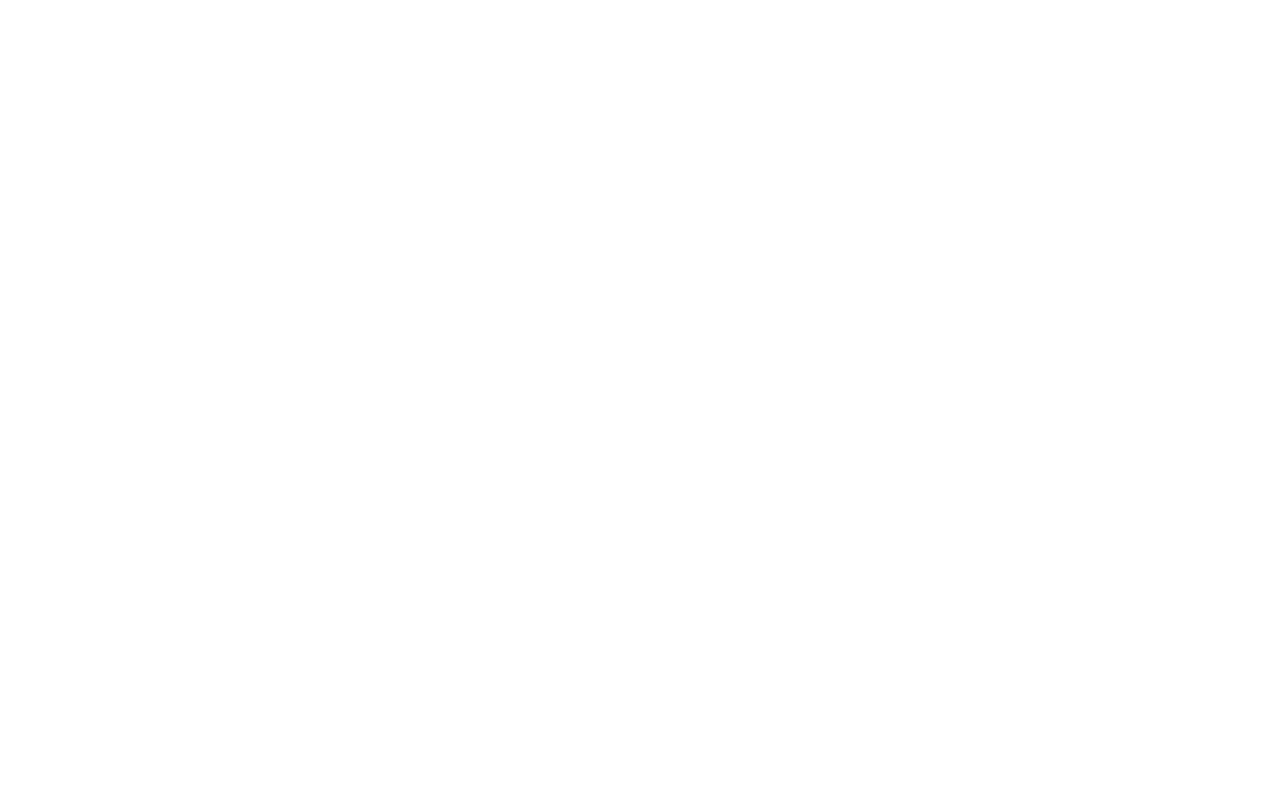
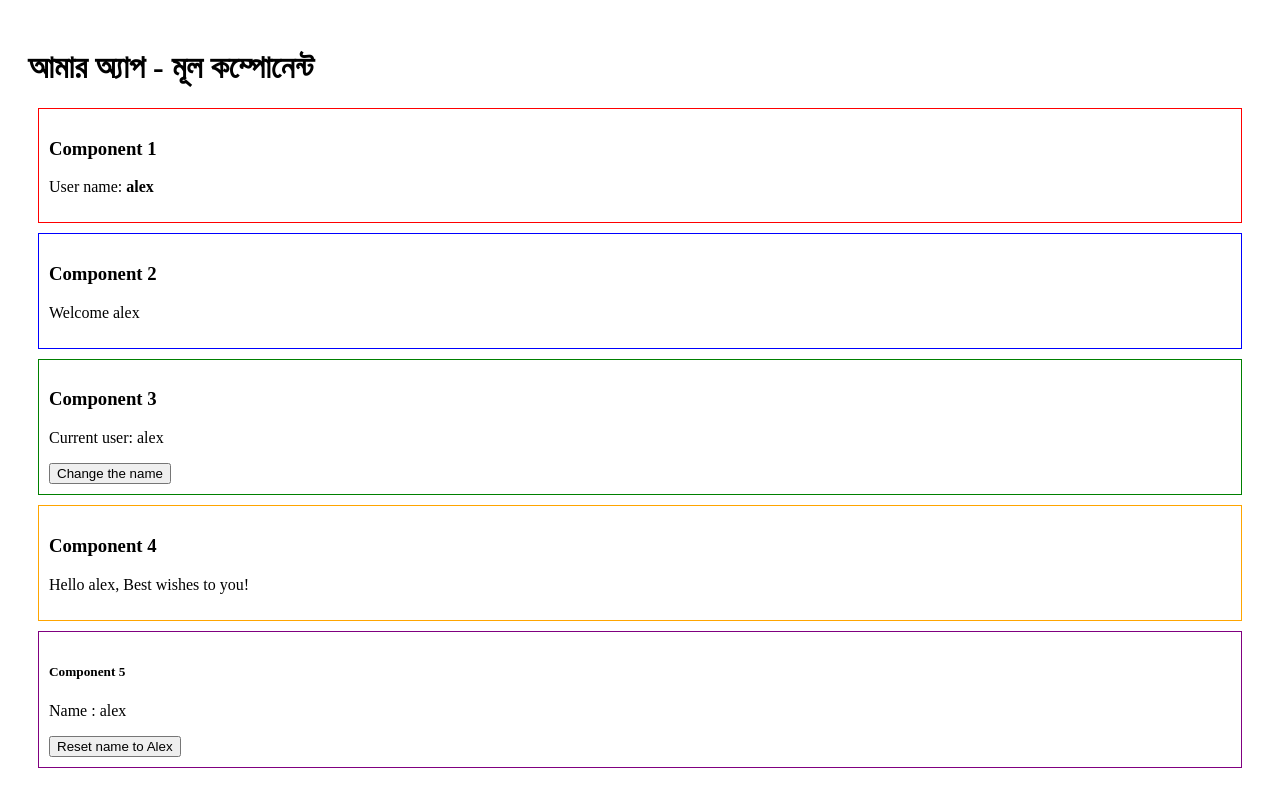
Before and after one commit to habibur-rahman-swe/react-demo-1, a React (Vite) app: page / in a window 1280 px wide. Shown: the top 796 px of the page. Built offline with nearby package versions, Linux system fonts and the light colour scheme.

Commit message:
createContext, useContext

```diff
--- a/src/App.jsx
+++ b/src/App.jsx
@@ -1,7 +1,25 @@
+import UserContext from "./components/UserContext";
+import Component1 from "./components/Component1";
+import Component2 from "./components/Component2";
+import Component3 from "./components/Component3";
+import Component4 from "./components/Component4";
+import Component5 from "./components/Component5";
+import { useState } from "react";
+
 const App = () => {
+  const [userName, setUserName] = useState("alex")
   return (
     <div>
-
+      <UserContext.Provider value = {{userName, setUserName}}>
+        <div style={{padding: '20px'}}>
+          <h1>আমার অ্যাপ - মূল কম্পোনেন্ট</h1>
+          <Component1/>
+          <Component2/>
+          <Component3/>
+          <Component4/>
+          <Component5/>
+        </div>
+      </UserContext.Provider>
     </div>
   );
 }
--- /dev/null
+++ b/src/components/Component1.jsx
@@ -0,0 +1,15 @@
+import React, { useContext } from 'react'
+import UserContext from './UserContext'
+
+const Component1 = () => {
+  const {userName} = useContext(UserContext);
+
+  return (
+    <div style={{border: '1px solid red', margin: '10px', padding: '10px'}}>
+      <h3>Component 1</h3>
+      <p>User name: <strong>{userName}</strong></p>
+    </div>
+  )
+}
+
+export default Component1
--- /dev/null
+++ b/src/components/Component2.jsx
@@ -0,0 +1,15 @@
+import React, { useContext } from 'react'
+import UserContext from './UserContext'
+
+const Component2 = () => {
+  const {userName} = useContext(UserContext)
+
+  return (
+    <div style={{border: '1px solid blue', margin: '10px', padding: '10px'}}>
+      <h3>Component 2</h3>
+      <p>Welcome {userName}</p>
+    </div>
+  )
+}
+
+export default Component2
--- /dev/null
+++ b/src/components/Component3.jsx
@@ -0,0 +1,24 @@
+import React, { useContext } from 'react'
+import UserContext from './UserContext'
+
+const Component3 = () => {
+  const {userName, setUserName} = useContext(UserContext);
+
+  const changeName = () => {
+    setUserName("Brows");
+  };
+
+  return (
+    <div style={{
+      border: '1px solid green',
+      margin: '10px',
+      padding: '10px'
+    }}>
+      <h3>Component 3</h3>
+      <p>Current user: {userName}</p>
+      <button onClick={changeName}>Change the name</button>
+    </div>
+  )
+}
+
+export default Component3
--- /dev/null
+++ b/src/components/Component4.jsx
@@ -0,0 +1,16 @@
+import React from 'react'
+import { useContext } from 'react';
+import UserContext from './UserContext';
+
+const Component4 = () => {
+  const { userName } = useContext(UserContext);
+
+  return (
+    <div style={{ border: '1px solid orange', margin: '10px', padding: '10px' }}>
+      <h3>Component 4</h3>
+      <p>Hello {userName}, Best wishes to you!</p>
+    </div>
+  );
+}
+
+export default Component4
--- /dev/null
+++ b/src/components/Component5.jsx
@@ -0,0 +1,24 @@
+import React, { useContext } from 'react'
+import UserContext from './UserContext'
+
+const Component5 = () => {
+  const {userName, setUserName} = useContext(UserContext);
+
+  const resetName = () => {
+    setUserName("Alex");
+  };
+
+  return (
+    <div style={{
+      border: '1px solid purple',
+      margin: '10px',
+      padding: '10px'
+    }}>
+      <h5>Component 5</h5>
+      <p>Name : {userName}</p>
+      <button onClick={resetName}>Reset name to Alex</button>
+    </div>
+  )
+}
+
+export default Component5
--- /dev/null
+++ b/src/components/UserContext.jsx
@@ -0,0 +1,5 @@
+import { createContext } from "react";
+
+const UserContext = createContext();
+
+export default UserContext;
```
